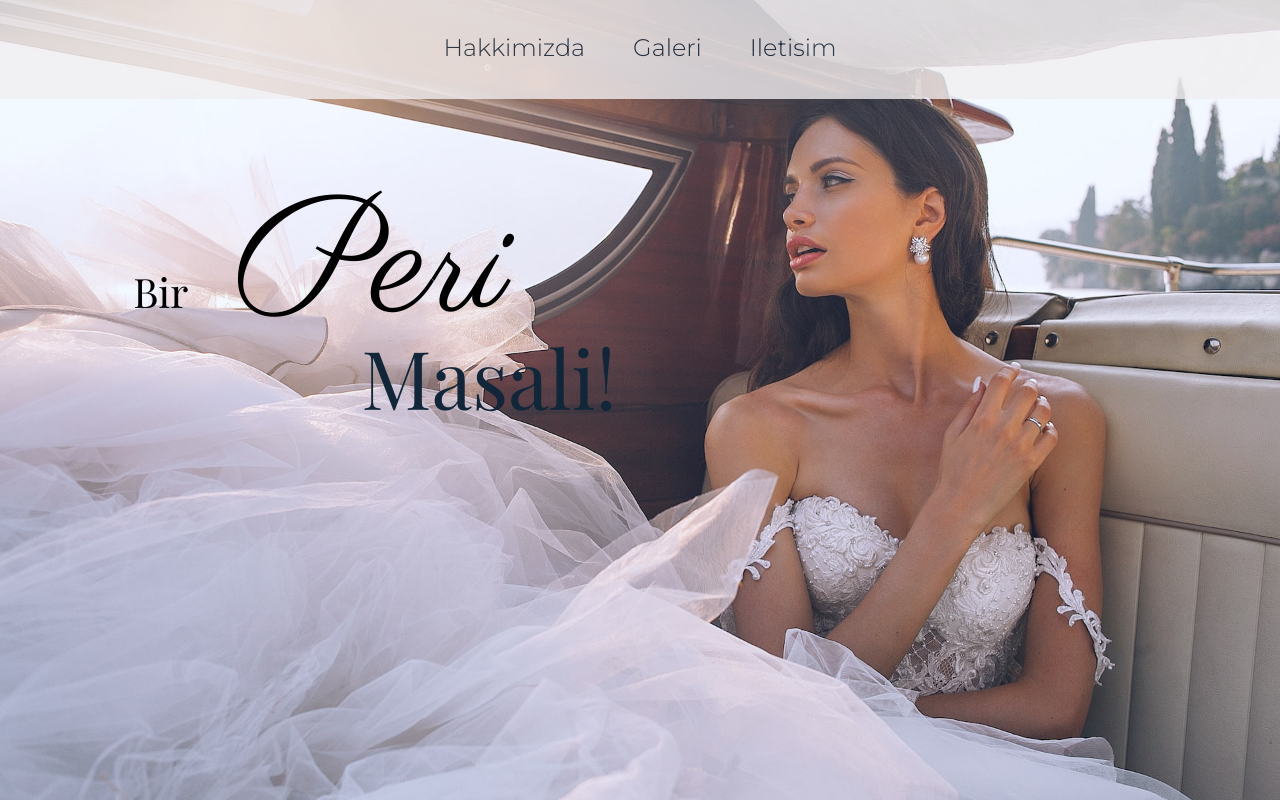
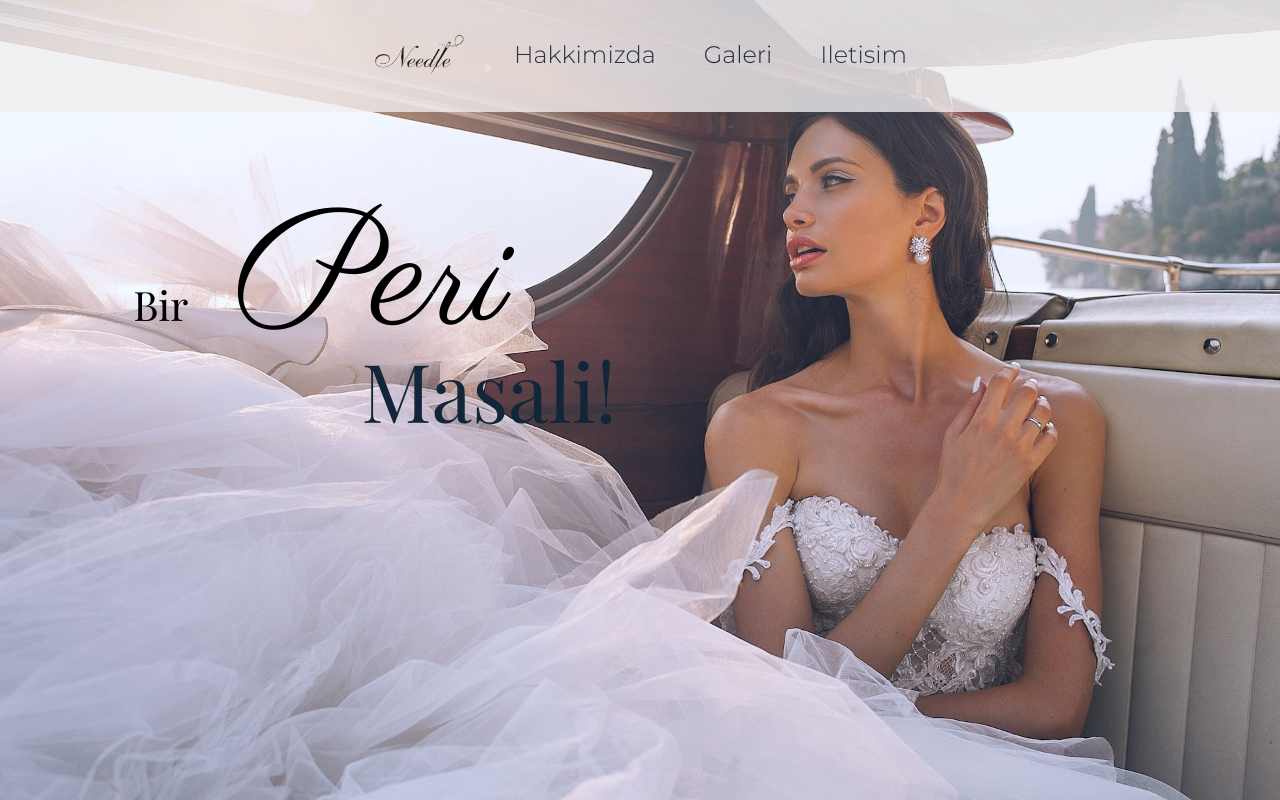
Before and after one commit to Cetins/needle, a React (Vite) app: page / in a window 1280 px wide. Shown: the top 800 px of the page. Built offline with nearby package versions, Linux system fonts and the light colour scheme.

Commit message:
logo added and navbar aligned vertically

```diff
--- a/src/App.css
+++ b/src/App.css
@@ -1,3 +1,8 @@
+.needle-logo {
+    display: block;
+    height: 3rem;
+}
+
 .bir {
     font-family: 'Playfair Display', serif;
     font-style: italic;
@@ -53,6 +58,7 @@
 #nav-bar ul {
     display: flex;
     justify-content: center;
+    align-items: center;
     gap: 3rem;
     list-style: none;
 }
--- a/src/components/Navbar.jsx
+++ b/src/components/Navbar.jsx
@@ -13,6 +13,7 @@ const Navbar = () => {
     return (
         <nav id="nav-bar">
             <ul>
+                <li><a onClick={handleMenuClick} className='nav-link' href="#App"><img className='needle-logo' src='src/assets/needle-logo.png' alt='needle logo'/></a></li>
                 <li><a onClick={handleMenuClick} className='nav-link' href="#hakkimizda">Hakkimizda</a></li>
                 <li><a onClick={handleMenuClick} className='nav-link' href="#galeri">Galeri</a></li>
                 <li><a onClick={handleMenuClick} className='nav-link' href="#iletisim">Iletisim</a></li>
```
